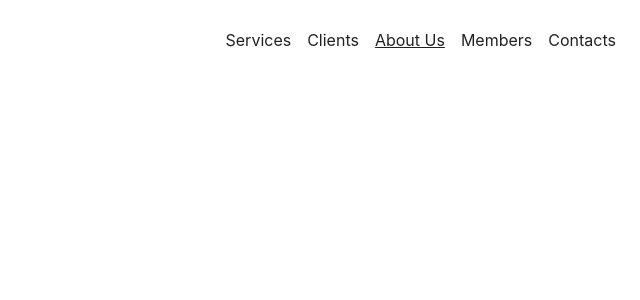
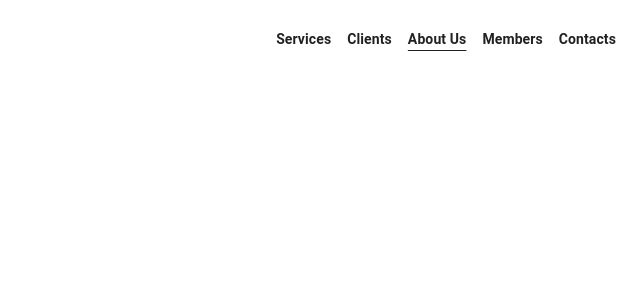
Before and after one commit to JasonasIgn/FrontIT_Task, a React (Create React App) app: page /about in a window 1280 px wide. Shown: the top 300 px of the page, without its empty margins (640-1280 px from the left). Built offline with nearby package versions, Linux system fonts and the light colour scheme.

Commit message:
Add remove functionality

```diff
--- a/src/components/Header/index.tsx
+++ b/src/components/Header/index.tsx
@@ -10,6 +10,7 @@ import {
 import { Link } from 'react-router-dom'
 import { routes } from '../../routes.config'
 import { useAppSelector } from '../../store/reducers'
+import { HeaderLink } from '../HeaderLink'
 
 const useStyles = makeStyles<Theme>((theme) =>
   createStyles({
@@ -40,15 +41,12 @@ export const Header = () => {
     <Container>
       <Box className={classes.container}>
         {headerLinks.map((link) => (
-          <MuiLink
+          <HeaderLink
             underline={link.path.includes(pathname) ? 'always' : 'hover'}
-            className={classes.link}
-            color="textPrimary"
             key={link.path}
-            component={Link}
             to={link.path}>
             {link.title}
-          </MuiLink>
+          </HeaderLink>
         ))}
       </Box>
     </Container>
--- /dev/null
+++ b/src/components/HeaderLink/index.tsx
@@ -0,0 +1,51 @@
+import React from 'react'
+import {
+  Container,
+  Box,
+  Link as MuiLink,
+  makeStyles,
+  createStyles,
+  Theme,
+  Typography,
+} from '@material-ui/core'
+import { Link } from 'react-router-dom'
+import { routes } from '../../routes.config'
+import { useAppSelector } from '../../store/reducers'
+
+const useStyles = makeStyles<Theme>((theme) =>
+  createStyles({
+    link: {
+      marginLeft: theme.spacing(2),
+      textUnderlineOffset: `${theme.spacing(0.75)}px`
+    },
+    linkText: {
+      fontWeight: 600,
+    },
+  })
+)
+
+interface HeaderLinkProps {
+  children: React.ReactNode
+  to: string
+  underline: 'always' | 'hover' | 'none'
+}
+
+export const HeaderLink: React.FC<HeaderLinkProps> = ({
+  children,
+  to,
+  underline,
+}) => {
+  const classes = useStyles()
+  return (
+    <MuiLink
+      underline={underline}
+      className={classes.link}
+      color="textPrimary"
+      component={Link}
+      to={to}>
+      <Typography variant="subtitle2" className={classes.linkText}>
+        {children}
+      </Typography>
+    </MuiLink>
+  )
+}
--- a/src/components/MembersTable/index.tsx
+++ b/src/components/MembersTable/index.tsx
@@ -10,11 +10,16 @@ import {
   TableCell,
   TableBody,
   TableSortLabel,
+  IconButton,
 } from '@material-ui/core'
+import EditIcon from '@material-ui/icons/Edit'
+import CloseIcon from '@material-ui/icons/Close'
 import { Member } from '../../utils/types'
 import { SearchField } from '../SearchField'
 import { Button } from '../Button'
 import { useDisplayMembers } from '../../utils/hooks'
+import { useAppDispatch } from '../../store/reducers'
+import { removeMemberAction } from '../../store/members/actions'
 
 const useStyles = makeStyles<Theme>((theme) =>
   createStyles({
@@ -65,16 +70,17 @@ function stableSort<T>(array: T[], comparator: (a: T, b: T) => number) {
   return stabilizedThis.map((el) => el[0])
 }
 
+type OrderBy = 'name' | 'phone'
+
+type Order = 'asc' | 'desc'
+
 interface MembersTableProps {
   members: Member[]
 }
 
-type OrderBy = 'name' | 'phone'
-
-type Order = 'asc' | 'desc'
-
 export const MembersTable: React.FC<MembersTableProps> = ({ members }) => {
   const classes = useStyles()
+  const dispatch = useAppDispatch()
   const [search, setSearch] = useState('')
   const [orderBy, setOrderBy] = useState<OrderBy>('name')
   const [order, setOrder] = useState<Order>('asc')
@@ -84,6 +90,10 @@ export const MembersTable: React.FC<MembersTableProps> = ({ members }) => {
     const isAsc = orderBy === column && order === 'asc'
     setOrder(isAsc ? 'desc' : 'asc')
     setOrderBy(column)
+  }
+
+  const handleRemove = (id: number) => {
+    dispatch(removeMemberAction(id))
   }
   return (
     <>
@@ -121,7 +131,8 @@ export const MembersTable: React.FC<MembersTableProps> = ({ members }) => {
           </TableRow>
         </TableHead>
         <TableBody>
-          {stableSort(displayMembers, getComparator(order, orderBy)).map((member) => (
+          {stableSort(displayMembers, getComparator(order, orderBy)).map(
+            (member) => (
               <TableRow key={member.name}>
                 <TableCell component="th" scope="row">
                   {member.name}
@@ -129,9 +140,17 @@ export const MembersTable: React.FC<MembersTableProps> = ({ members }) => {
                 <TableCell>{member.email}</TableCell>
                 <TableCell>{member.phone}</TableCell>
                 <TableCell>{member.website}</TableCell>
-              {/* <TableCell align="right">{row.protein}</TableCell> */}
+                <TableCell align="right">
+                  <IconButton>
+                    <EditIcon />
+                  </IconButton>
+                  <IconButton onClick={() => handleRemove(member.id)}>
+                    <CloseIcon color="primary" />
+                  </IconButton>
+                </TableCell>
               </TableRow>
-          ))}
+            )
+          )}
         </TableBody>
       </Table>
     </>
--- a/src/store/members/actions.ts
+++ b/src/store/members/actions.ts
@@ -4,6 +4,7 @@ import {
   FETCH_MEMBERS_FAILURE,
   FETCH_MEMBERS_SUCCESS,
   MembersActionsTypes,
+  REMOVE_MEMBER,
 } from './actions.types'
 
 export const fetchMembersAction = (): MembersActionsTypes => ({
@@ -18,3 +19,8 @@ export const fetchMembersSuccessAction = (members: Member[]): MembersActionsType
 export const fetchMembersFailureAction = (): MembersActionsTypes => ({
   type: FETCH_MEMBERS_FAILURE,
 })
+
+export const removeMemberAction = (id: number): MembersActionsTypes => ({
+  type: REMOVE_MEMBER,
+  id,
+})
--- a/src/store/members/actions.types.ts
+++ b/src/store/members/actions.types.ts
@@ -3,10 +3,17 @@ import { Member } from '../../utils/types'
 export const FETCH_MEMBERS = 'FETCH_MEMBERS'
 export const FETCH_MEMBERS_SUCCESS = 'FETCH_MEMBERS_SUCCESS'
 export const FETCH_MEMBERS_FAILURE = 'FETCH_MEMBERS_FAILURE'
+export const REMOVE_MEMBER = 'REMOVE_MEMBER'
 
 export interface FetchMembers {
   type: typeof FETCH_MEMBERS
 }
+
+export interface RemoveMember {
+  type: typeof REMOVE_MEMBER;
+  id: number;
+}
+
 
 export interface FetchMembersSuccess {
   type: typeof FETCH_MEMBERS_SUCCESS
@@ -21,3 +28,4 @@ export type MembersActionsTypes =
   | FetchMembers
   | FetchMembersSuccess
   | FetchMembersFailure
+  | RemoveMember;
--- a/src/store/members/reducer.ts
+++ b/src/store/members/reducer.ts
@@ -5,6 +5,7 @@ import {
   FETCH_MEMBERS_FAILURE,
   FETCH_MEMBERS_SUCCESS,
   MembersActionsTypes,
+  REMOVE_MEMBER,
 } from './actions.types'
 
 interface MembersState {
@@ -41,6 +42,12 @@ export const membersReducer = (
         loadingState: LoadingState.FAILED,
       }
     }
+    case REMOVE_MEMBER: {
+      return {
+        ...state,
+        members: state.members.filter((member) => member.id !== action.id),
+      }
+    }
     default: {
       return state
     }
```
Lines whose indentation alone changed are shown as unchanged.
